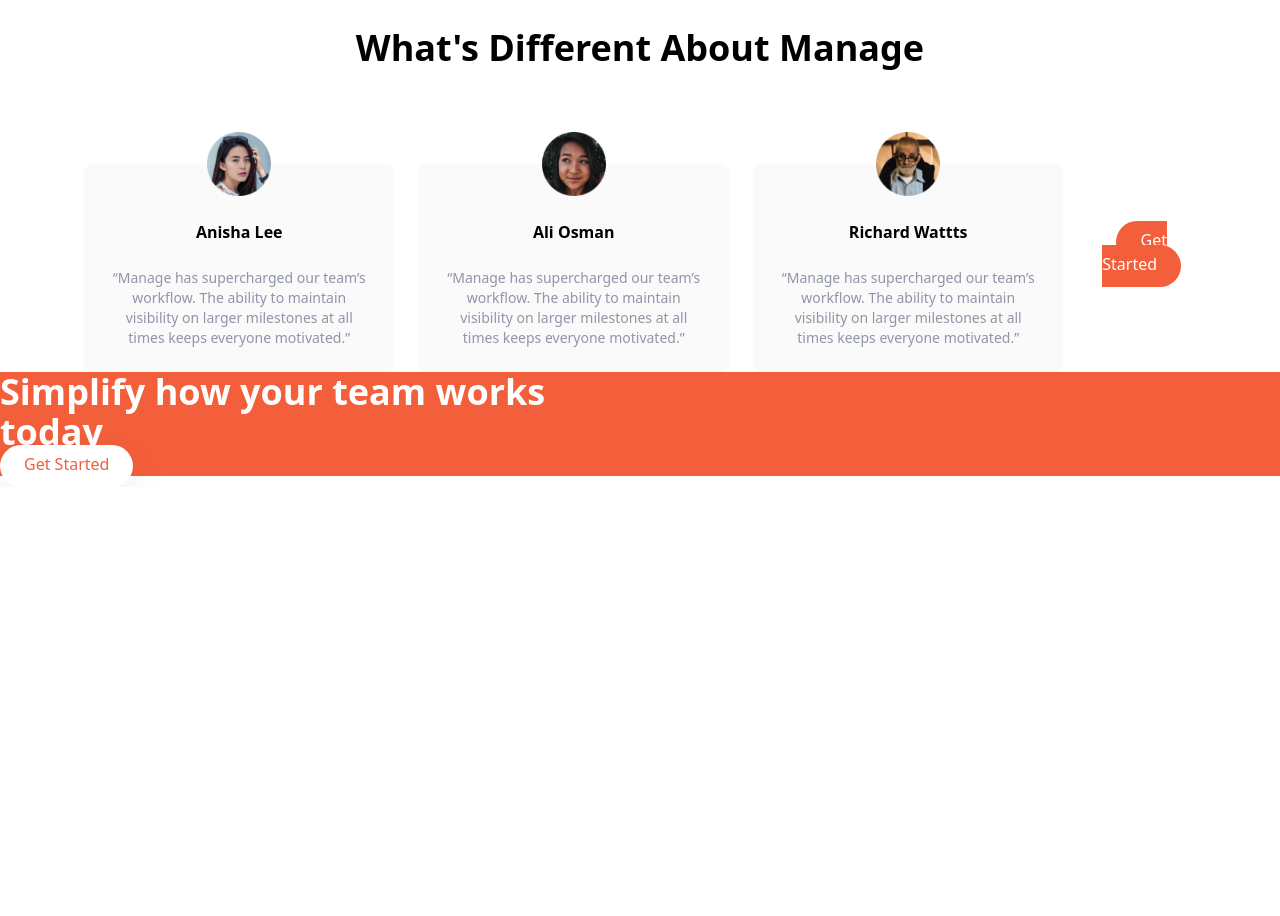
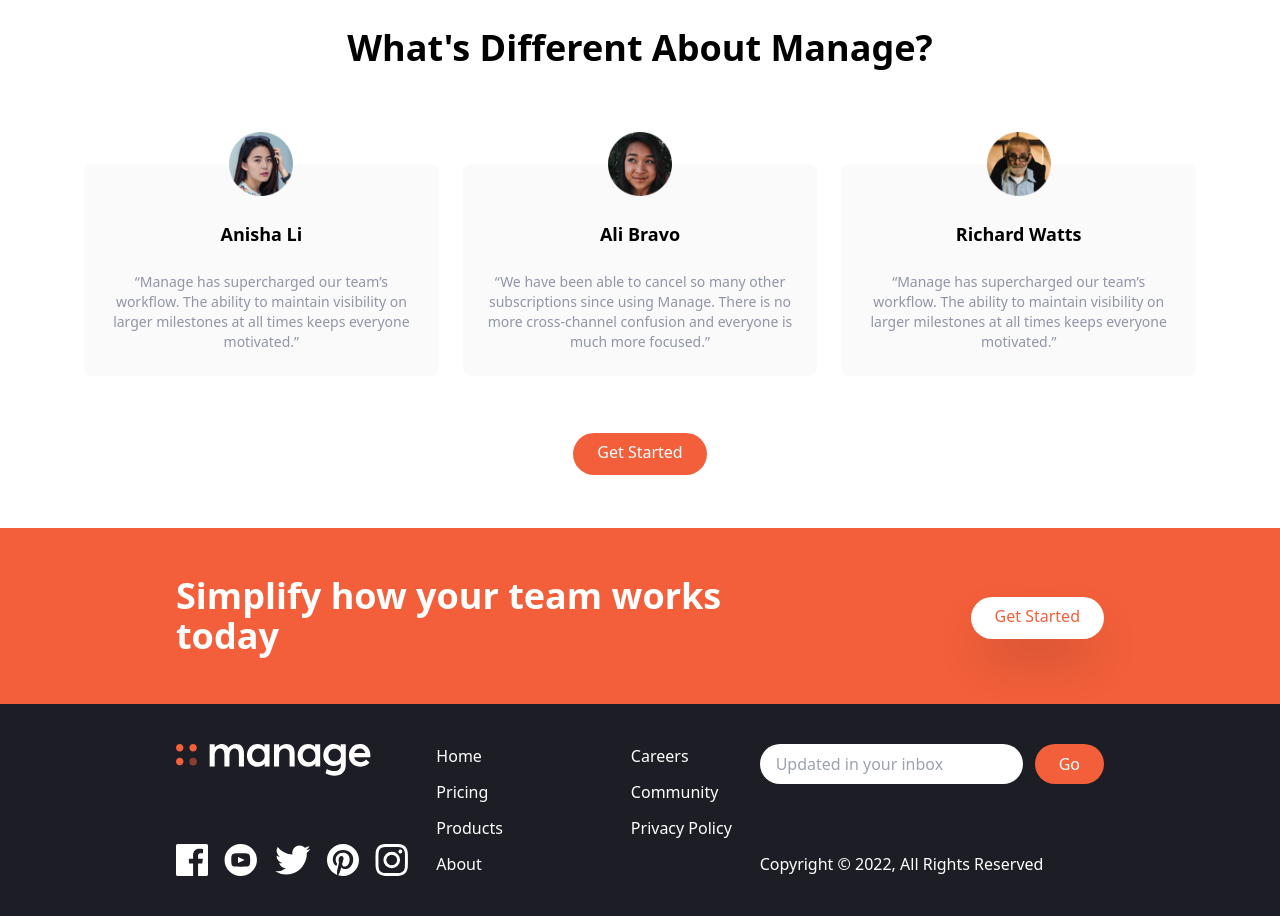
Before and after one commit to misikir21/manage-tailwind, a website: page index.html in a window 1280 px wide. Shown: the part 1240-2156 px from the top of the page. Before the commit the page ends 1727 px from the top, so only its background shows below. Drawn offline with Linux system fonts and the light colour scheme.

Commit message:
apply the final touches

```diff
--- a/index.html
+++ b/index.html
@@ -202,86 +202,169 @@
 				</div>
 			</div>
 		</section>
-		<section id="testiom">
+
+		<!-- Testimonials -->
+		<section id="testimonials">
+			<!-- Container to heading and testm blocks -->
 			<div class="max-w-6xl px-5 mx-auto mt-32 text-center">
+				<!-- Heading -->
 				<h2 class="text-4xl font-bold text-center">
-					What's Different About Manage
+					What's Different About Manage?
 				</h2>
-
+				<!-- Testimonials Container -->
 				<div class="flex flex-col mt-24 md:flex-row md:space-x-6">
-					<!--testmo 1-->
-					<div class="flex flex-col items-center p-6 space-y-6 rounded-lg bg-veryLightGray md:w-1/3">
-					<img src="./img/avatar-anisha.png" alt="" class="w-16 -mt-14" >
-		            <h5 class="text lg font-bold">
-						Anisha Lee
-					</h5>
+					<!-- Testimonial 1 -->
+					<div
+						class="flex flex-col items-center p-6 space-y-6 rounded-lg bg-veryLightGray md:w-1/3"
+					>
+						<img src="img/avatar-anisha.png" class="w-16 -mt-14" alt="" />
+						<h5 class="text-lg font-bold">Anisha Li</h5>
 						<p class="text-sm text-darkGrayishBlue">
 							“Manage has supercharged our team’s workflow. The ability to
 							maintain visibility on larger milestones at all times keeps
 							everyone motivated.”
-
 						</p>
 					</div>
 
-				<!--testmo 2-->
-				<div class="hidden flex flex-col items-center p-6 space-y-6 rounded-lg bg-veryLightGray md:flex md:w-1/3">
-					<img src="./img/avatar-ali.png" alt="" class="w-16 -mt-14" >
-		            <h5 class="text lg font-bold">
-						Ali Osman
-					</h5>
+					<!-- Testimonial 2 -->
+					<div
+						class="hidden flex-col items-center p-6 space-y-6 rounded-lg bg-veryLightGray md:flex md:w-1/3"
+					>
+						<img src="img/avatar-ali.png" class="w-16 -mt-14" alt="" />
+						<h5 class="text-lg font-bold">Ali Bravo</h5>
+						<p class="text-sm text-darkGrayishBlue">
+							“We have been able to cancel so many other subscriptions since
+							using Manage. There is no more cross-channel confusion and
+							everyone is much more focused.”
+						</p>
+					</div>
+
+					<!-- Testimonial 3 -->
+					<div
+						class="hidden flex-col items-center p-6 space-y-6 rounded-lg bg-veryLightGray md:flex md:w-1/3"
+					>
+						<img src="img/avatar-richard.png" class="w-16 -mt-14" alt="" />
+						<h5 class="text-lg font-bold">Richard Watts</h5>
 						<p class="text-sm text-darkGrayishBlue">
 							“Manage has supercharged our team’s workflow. The ability to
 							maintain visibility on larger milestones at all times keeps
 							everyone motivated.”
-
 						</p>
 					</div>
-
-
-				<!--testimo 30-->
-
-				<div class="hidden  flex-col items-center p-6 space-y-6 rounded-lg bg-veryLightGray md:flex md:w-1/3">
-					<img src="./img/avatar-richard.png" alt="" class="w-16 -mt-14" >
-		            <h5 class="text lg font-bold">
-					Richard Wattts
-					</h5>
-					<p class="text-sm text-darkGrayishBlue">
-						“Manage has supercharged our team’s workflow. The ability to
-						maintain visibility on larger milestones at all times keeps
-						everyone motivated.”
-
-					</p>
 				</div>
+				<!-- Button -->
 				<div class="my-16">
 					<a
 						href="#"
 						class="p-3 px-6 pt-2 text-white bg-brightRed rounded-full baseline hover:bg-brightRedLight"
 						>Get Started</a
 					>
-
 				</div>
 			</div>
 		</section>
 
-		<!--cta-->
-		<section class="bg-brightRed">
-
-			<!--header-->
-			<h2 class="text-5xl font-bold leading-tight text-center text-white md:text-4xl md:max-w-xl md:text-left">
+		<!-- CTA Section -->
+		<section id="cta" class="bg-brightRed">
+			<!-- Flex Container -->
+			<div
+				class="container flex flex-col items-center justify-between px-6 py-24 mx-auto space-y-12 md:py-12 md:flex-row md:space-y-0"
+			>
+				<!-- Heading -->
+				<h2
+					class="text-5xl font-bold text-center text-white md:text-4xl md:max-w-xl md:text-left"
+				>
 					Simplify how your team works today
 				</h2>
+				<!-- Button -->
 				<div>
 					<a
 						href="#"
 						class="p-3 px-6 pt-2 text-brightRed bg-white rounded-full shadow-2xl baseline hover:bg-gray-900"
 						>Get Started</a
 					>
+				</div>
+			</div>
+		</section>
 
+		<!-- Footer -->
+		<footer class="bg-veryDarkBlue">
+			<!-- Flex Container -->
+			<div
+				class="container flex flex-col-reverse justify-between px-6 py-10 mx-auto space-y-8 md:flex-row md:space-y-0"
+			>
+				<!-- Logo and social links container -->
+				<div
+					class="flex flex-col-reverse items-center justify-between space-y-12 md:flex-col md:space-y-0 md:items-start"
+				>
+					<div class="mx-auto my-6 text-center text-white md:hidden">
+						Copyright &copy; 2022, All Rights Reserved
+					</div>
+					<!-- Logo -->
+					<div>
+						<img src="img/logo-white.svg" class="h-8" alt="" />
+					</div>
+					<!-- Social Links Container -->
+					<div class="flex justify-center space-x-4">
+						<!-- Link 1 -->
+						<a href="#">
+							<img src="img/icon-facebook.svg" alt="" class="h-8" />
+						</a>
+						<!-- Link 2 -->
+						<a href="#">
+							<img src="img/icon-youtube.svg" alt="" class="h-8" />
+						</a>
+						<!-- Link 3 -->
+						<a href="#">
+							<img src="img/icon-twitter.svg" alt="" class="h-8" />
+						</a>
+						<!-- Link 4 -->
+						<a href="#">
+							<img src="img/icon-pinterest.svg" alt="" class="h-8" />
+						</a>
+						<!-- Link 5 -->
+						<a href="#">
+							<img src="img/icon-instagram.svg" alt="" class="h-8" />
+						</a>
+					</div>
+				</div>
+				<!-- List Container -->
+				<div class="flex justify-around space-x-32">
+					<div class="flex flex-col space-y-3 text-white">
+						<a href="#" class="hover:text-brightRed">Home</a>
+						<a href="#" class="hover:text-brightRed">Pricing</a>
+						<a href="#" class="hover:text-brightRed">Products</a>
+						<a href="#" class="hover:text-brightRed">About</a>
+					</div>
+					<div class="flex flex-col space-y-3 text-white">
+						<a href="#" class="hover:text-brightRed">Careers</a>
+						<a href="#" class="hover:text-brightRed">Community</a>
+						<a href="#" class="hover:text-brightRed">Privacy Policy</a>
+					</div>
 				</div>
 
-		</section>
-<footer class="bg-veryDarkBlue">
-	<!--flex container-->
+				<!-- Input Container -->
+				<div class="flex flex-col justify-between">
+					<form>
+						<div class="flex space-x-3">
+							<input
+								type="text"
+								class="flex-1 px-4 rounded-full focus:outline-none"
+								placeholder="Updated in your inbox"
+							/>
+							<button
+								class="px-6 py-2 text-white rounded-full bg-brightRed hover:bg-brightRedLight focus:outline-none"
+							>
+								Go
+							</button>
+						</div>
+					</form>
+					<div class="hidden text-white md:block">
+						Copyright &copy; 2022, All Rights Reserved
+					</div>
+				</div>
+			</div>
 		</footer>
+
+		<script src="js/script.js"></script>
 	</body>
 </html>
```
Also changed, not shown: css/main.css. Lines whose indentation alone changed are shown as unchanged.
